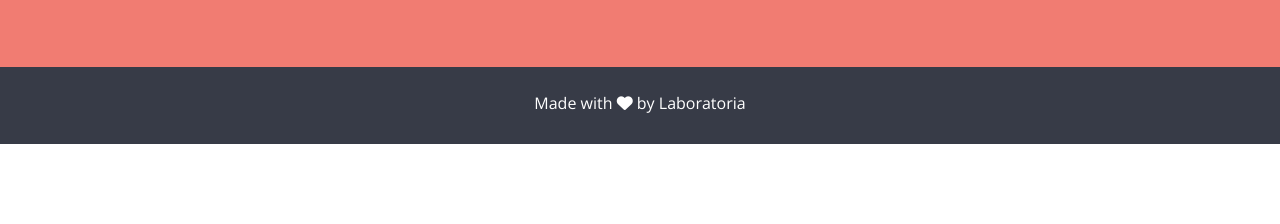
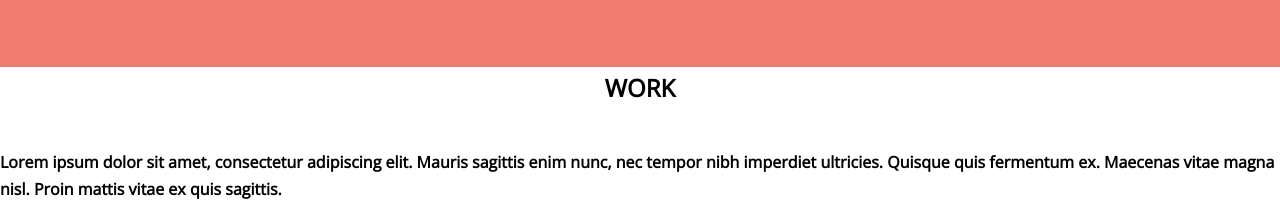
Before and after one commit to cfsaezbravo/app-love-flex, a plain HTML site: page index.html in a window 1280 px wide. Shown: the part 1379-1603 px from the top of the page. Before the commit the page ends 1523 px from the top, so only its background shows below. Drawn offline with nearby package versions, Linux system fonts and the light colour scheme.

Commit message:
Primera caja de work

```diff
--- a/css/main.css
+++ b/css/main.css
@@ -72,6 +72,7 @@ body {
     border-radius: 1px;
     font-weight: 500;
     text-transform: uppercase;
+    text-decoration: none;
     margin-top: 63px;
     display: inline-block;
     font-size: 14px;
@@ -96,6 +97,21 @@ body {
 	font-weight: bold;
 }
 
+/*Work*/
+
+#work{
+	justify-content: center;
+	align-items: center;
+	flex-direction: column;
+	align-content: stretch;
+}
+
+#work img{
+	max-width: 100%;
+	height: auto;
+}
+
+
 /*Footer*/
 
 footer{
--- a/index.html
+++ b/index.html
@@ -63,6 +63,15 @@
 			</div>
 	</section>
 
+	<section id="work" class="flex-container">
+			<h2 class="text-uppercase text-work mt-0">
+				Work
+			</h2>
+			<h4>Lorem ipsum dolor sit amet, consectetur adipiscing elit. Mauris sagittis enim nunc, nec tempor nibh imperdiet ultricies. Quisque quis fermentum ex. Maecenas vitae magna nisl. Proin mattis vitae ex quis sagittis.
+			</h4>
+			<img src="assets/images/hero.png" alt="">
+	</section>
+
 	<footer>
 		<p>Made with <i class="fa fa-heart" aria-hidden="true"></i> by Laboratoria</p>
 	</footer>
```
